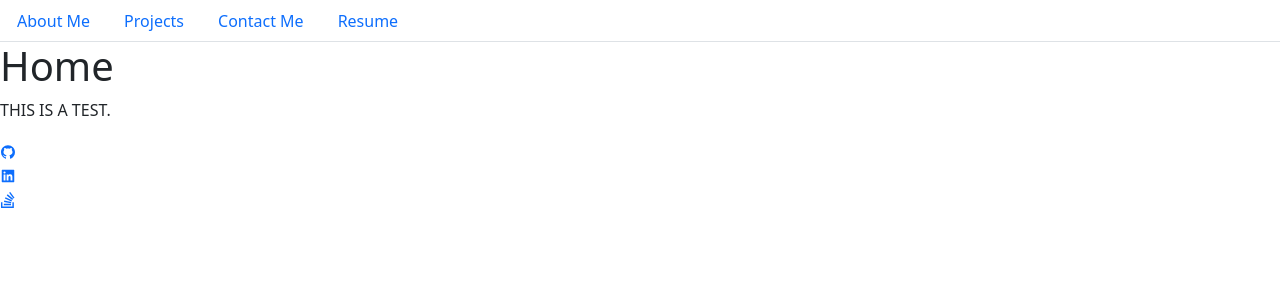
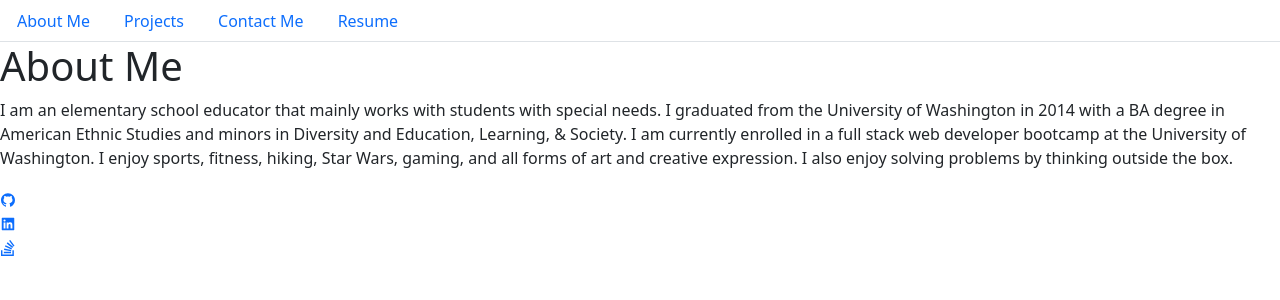
Before and after one commit to crzn24/ncruz-react-portfolio, a React (Create React App) app in the folder ncruz-react-portfolio/: page / in a window 1280 px wide. Shown: the top 300 px of the page. Built offline with nearby package versions, Linux system fonts and the light colour scheme.

Commit message:
Deletes reference to home in method and comments out Home import

```diff
--- a/ncruz-react-portfolio/src/components/PortfolioContainer.js
+++ b/ncruz-react-portfolio/src/components/PortfolioContainer.js
@@ -1,6 +1,6 @@
 import React, { useState } from "react";
 import NavTabs from "./NavTabs";
-import Home from "./pages/Home";
+// import Home from "./pages/Home";
 import AboutMe from "./pages/AboutMe";
 import Portfolio from "./pages/Portfolio";
 import Contact from "./pages/Contact";
@@ -8,15 +8,12 @@ import Resume from "./pages/Resume";
 import Footer from "./Footer";
 
 export default function PortfolioContainer() {
-  const [currentPage, setCurrentPage] = useState("Home");
+  const [currentPage, setCurrentPage] = useState("AboutMe");
 
   // This method is checking to see what the value of `currentPage` is. Depending on the value of currentPage, we return the corresponding component to render.
   const renderPage = () => {
-    if (currentPage === "Home") {
-      return <Home />;
-    }
     if (currentPage === "AboutMe") {
-      return <AboutMe />; //AboutMe?
+      return <AboutMe />; //About?
     }
     if (currentPage === "Portfolio") {
       return <Portfolio />;
```
